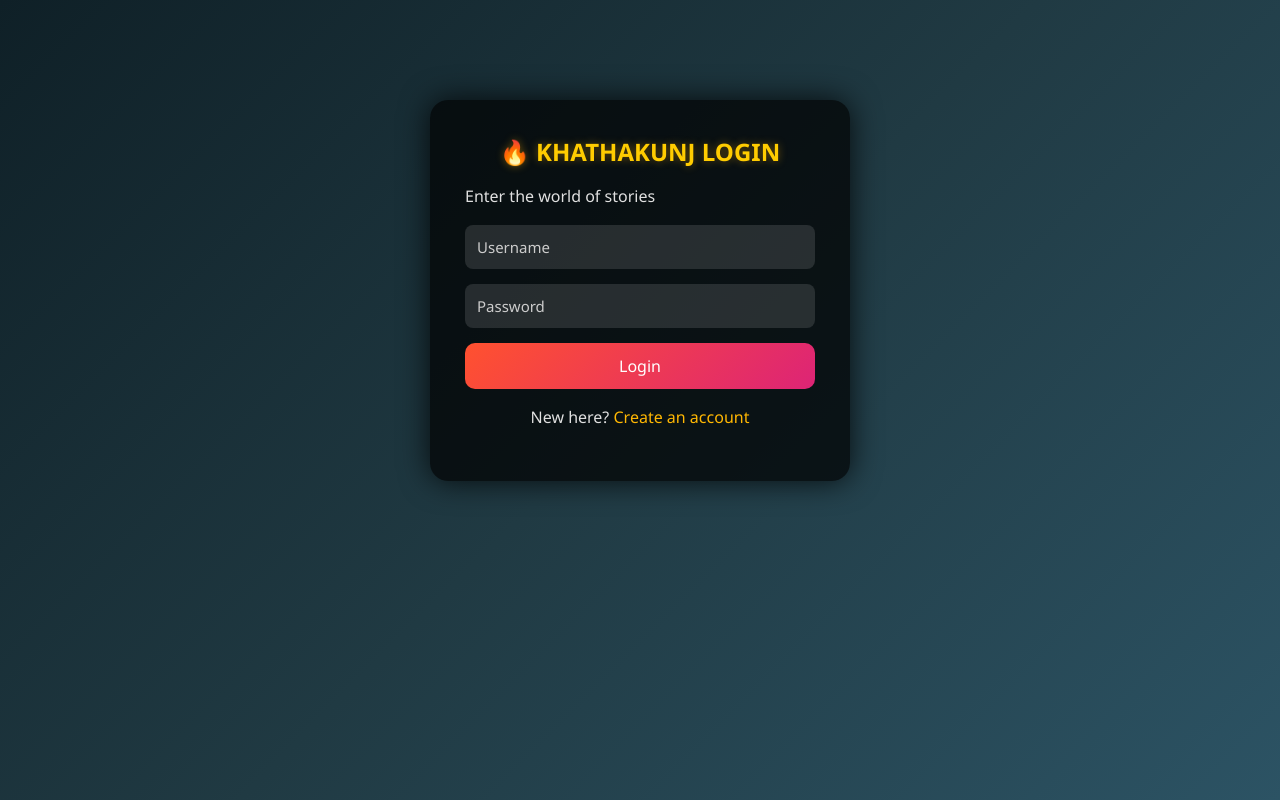
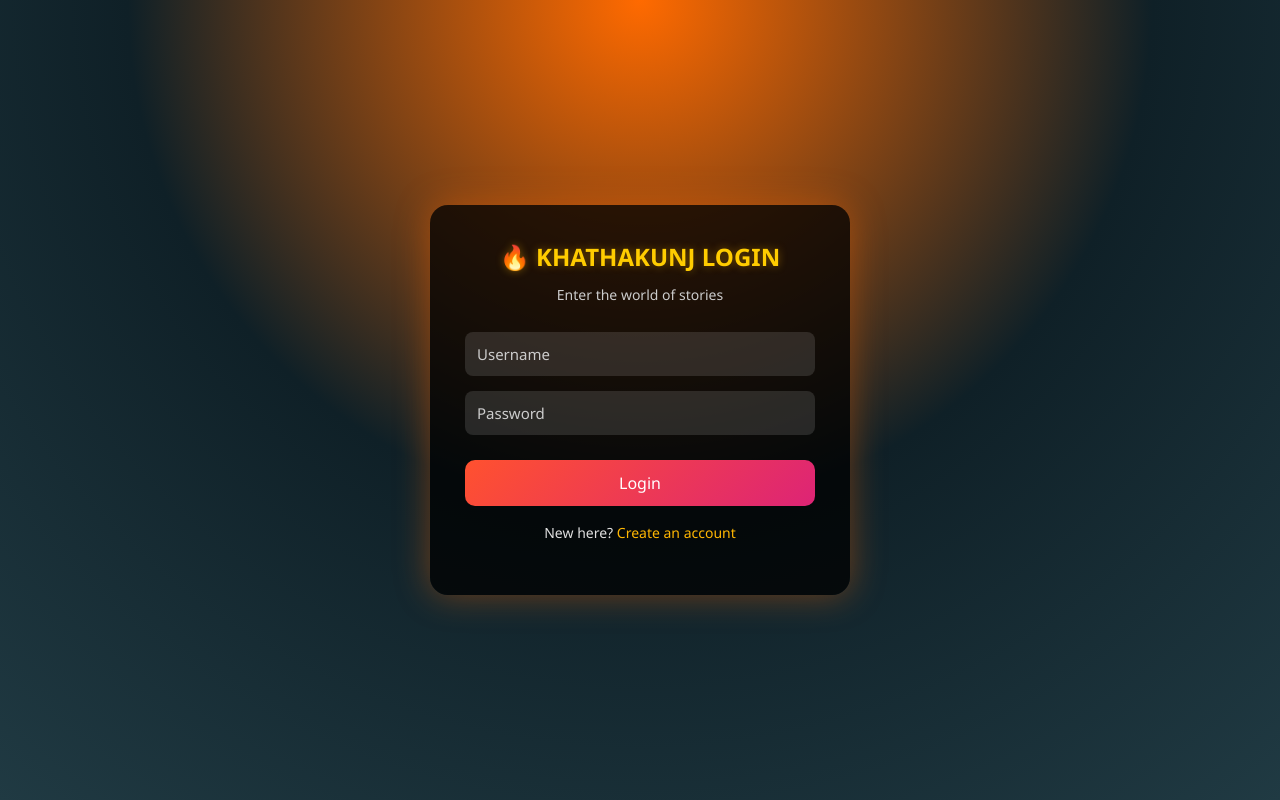
Before and after one commit to prajwalnaik01-png/khathakunj, a Flask app: page / in a window 1280 px wide. Run offline with Flask 3, Linux system fonts and the light colour scheme.

Commit message:
Update style.css

```diff
--- a/static/style.css
+++ b/static/style.css
@@ -76,21 +76,56 @@ textarea::placeholder {
   color: #ccc;
 }
 
-/* ===== AUTH BOX (LOGIN / REGISTER) ===== */
+/* ===== AUTH PAGES (LOGIN / REGISTER) ===== */
+.auth-page {
+  min-height: 100vh;
+  display: flex;
+  align-items: center;
+  justify-content: center;
+  background: radial-gradient(
+    circle at top,
+    #ff6a00,
+    #0f2027,
+    #203a43
+  );
+}
+
 .auth-container {
+  width: 100%;
   max-width: 420px;
-  margin: 80px auto;
   padding: 35px;
-  background: rgba(0, 0, 0, 0.7);
+  background: rgba(0, 0, 0, 0.75);
   border-radius: 18px;
-  box-shadow: 0 0 30px rgba(0, 0, 0, 0.8);
-  animation: fadeIn 0.6s ease;
+  box-shadow: 0 0 35px rgba(255, 106, 0, 0.4);
+  text-align: center;
+}
+
+.auth-container h2 {
+  margin-bottom: 10px;
+  color: #ffcc00;
+}
+
+.auth-subtitle {
+  font-size: 14px;
+  margin-bottom: 25px;
+  color: #ccc;
+}
+
+.auth-container input {
+  margin-bottom: 15px;
+}
+
+.auth-container button {
+  width: 100%;
+  margin-top: 10px;
 }
 
 .auth-link {
+  margin-top: 15px;
+  font-size: 14px;
   text-align: center;
-  margin-top: 15px;
 }
+
 
 /* ===== READER MODE ===== */
 .reader {
```
